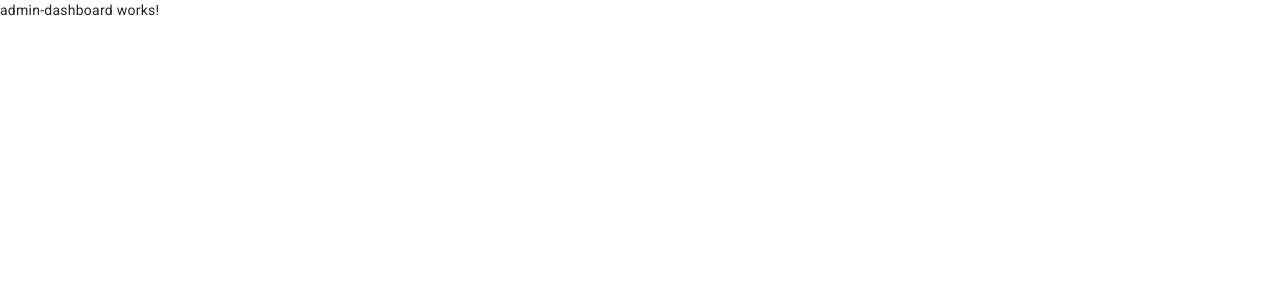
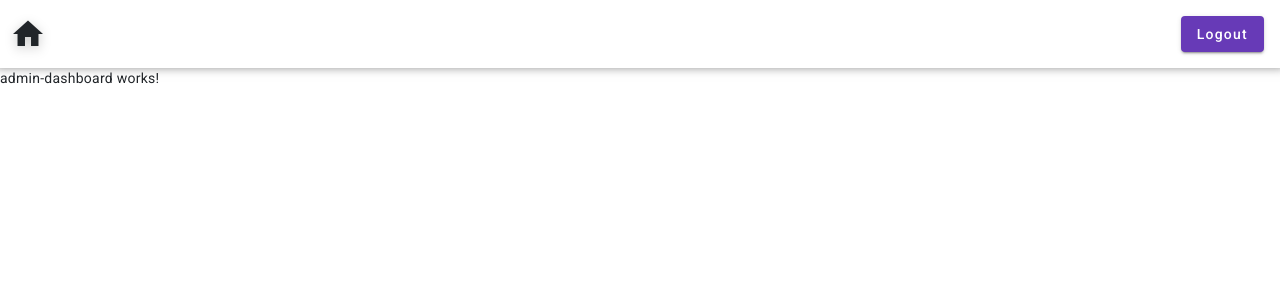
Before and after one commit to khanurooj5299/role-management-system, an Angular app: page /admin/dashboard in a window 1280 px wide. Shown: the top 300 px of the page. Built offline with nearby package versions, Linux system fonts and the light colour scheme; sample sign-in values are in the browser's storage.

Commit message:
Created: header and main-layout components for admin

```diff
--- /dev/null
+++ b/src/app/Admin/components/admin-header/admin-header.component.css
@@ -0,0 +1,10 @@
+mat-icon {
+    cursor: pointer;
+    transform: scale(1.5);
+    filter: drop-shadow(0 2px 4px rgba(0, 0, 0, 0.2));
+}
+
+header{
+    padding: 1rem;
+    box-shadow: 0 -6px 10px 5px rgba(0,0,0,0.5);
+}
--- /dev/null
+++ b/src/app/Admin/components/admin-header/admin-header.component.html
@@ -0,0 +1,4 @@
+<header class="d-flex">
+    <mat-icon fontIcon="home" class="align-self-center" routerLink="/admin/dashboard"></mat-icon>
+    <button mat-raised-button color="primary" class="ms-auto">Logout</button>
+</header>
--- /dev/null
+++ b/src/app/Admin/components/admin-main-layout/admin-main-layout.component.html
@@ -0,0 +1,2 @@
+<app-admin-header></app-admin-header>
+<router-outlet></router-outlet>
--- a/src/app/Auth/guards/auth.guard.ts
+++ b/src/app/Auth/guards/auth.guard.ts
@@ -25,7 +25,6 @@ export const AuthGuard: CanActivateFn = (
   const token = authService.getToken();
 
   if (token) {
-    console.log(token)
     return true;
   } else {
     router.navigate(['auth/login']);
--- a/src/app/app.routes.ts
+++ b/src/app/app.routes.ts
@@ -3,6 +3,7 @@ import { LoginComponent } from './Auth/components/login/login.component';
 import { ErrorComponent } from './Shared/components/error/error.component';
 import { AdminDashboardComponent } from './Admin/components/admin-dashboard/admin-dashboard.component';
 import { AuthGuard } from './Auth/guards/auth.guard';
+import { AdminMainLayoutComponent } from './Admin/components/admin-main-layout/admin-main-layout.component';
 
 export const routes: Routes = [
   {
@@ -14,6 +15,7 @@ export const routes: Routes = [
   },
   {
     path: 'admin',
+    component: AdminMainLayoutComponent,
     canActivate: [AuthGuard],
     children: [
       { path: '', redirectTo: 'dashboard', pathMatch: 'full' },
```
Also changed, not shown: src/app/Admin/components/admin-header/admin-header.component.ts (added, +15 -0 lines), src/app/Admin/components/admin-main-layout/admin-main-layout.component.ts (added, +12 -0 lines), src/app/Admin/components/admin-main-layout/admin-main-layout.component.css (added), 2 other files (tests, documents, lock files or other folders).
